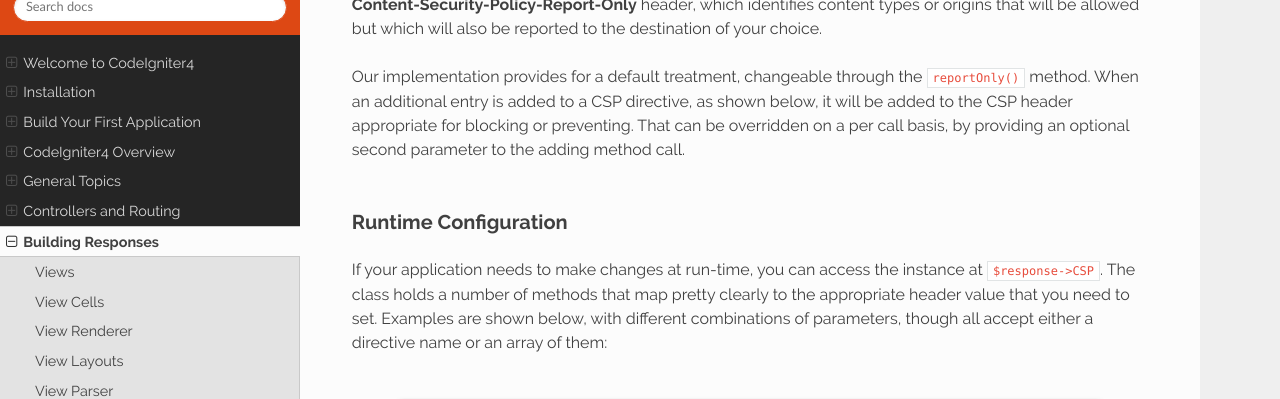
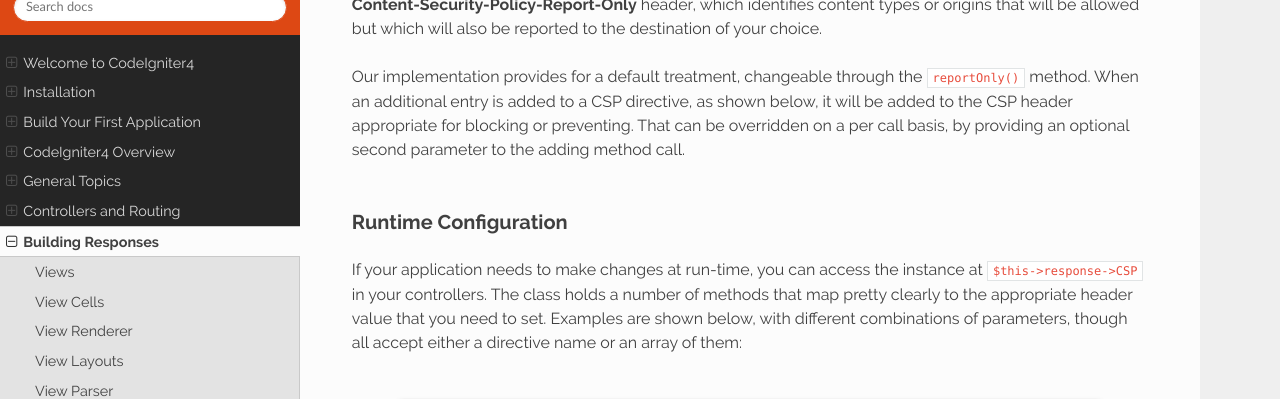
Before and after one commit to NEKOGET/ci4_user_guide_src, a Sphinx documentation site: the page built from source/outgoing/response.rst, in a window 1280 px wide and 900 px high, scrolled down 5252 px, cut to the strip 0-399 px from the top of the window. Built offline with Sphinx 7.4.7 and the Read the Docs theme 2.0.0, drawn with Linux system fonts in a browser that asks for light colours.

Commit message:
docs: replace $response with $this->response

```diff
--- a/source/outgoing/response.rst
+++ b/source/outgoing/response.rst
@@ -161,7 +161,7 @@ call basis, by providing an optional second parameter to the adding method call.
 Runtime Configuration
 ---------------------
 
-If your application needs to make changes at run-time, you can access the instance at ``$response->CSP``. The
+If your application needs to make changes at run-time, you can access the instance at ``$this->response->CSP`` in your controllers. The
 class holds a number of methods that map pretty clearly to the appropriate header value that you need to set.
 Examples are shown below, with different combinations of parameters, though all accept either a directive
 name or an array of them:
```
